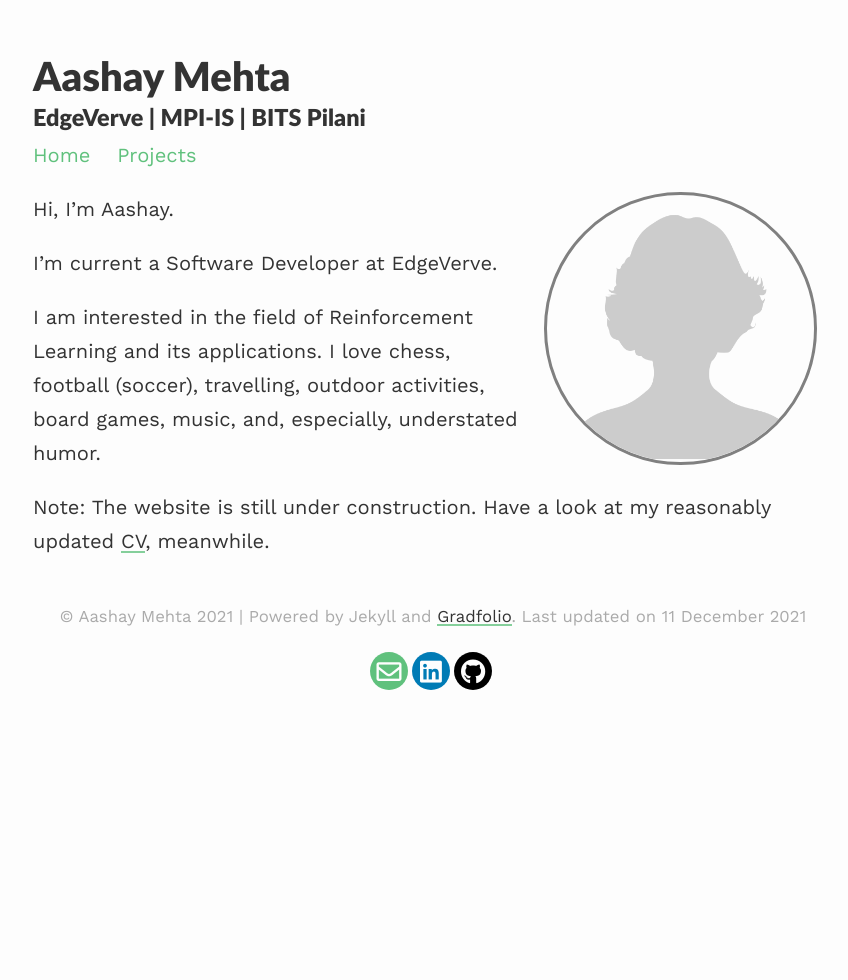
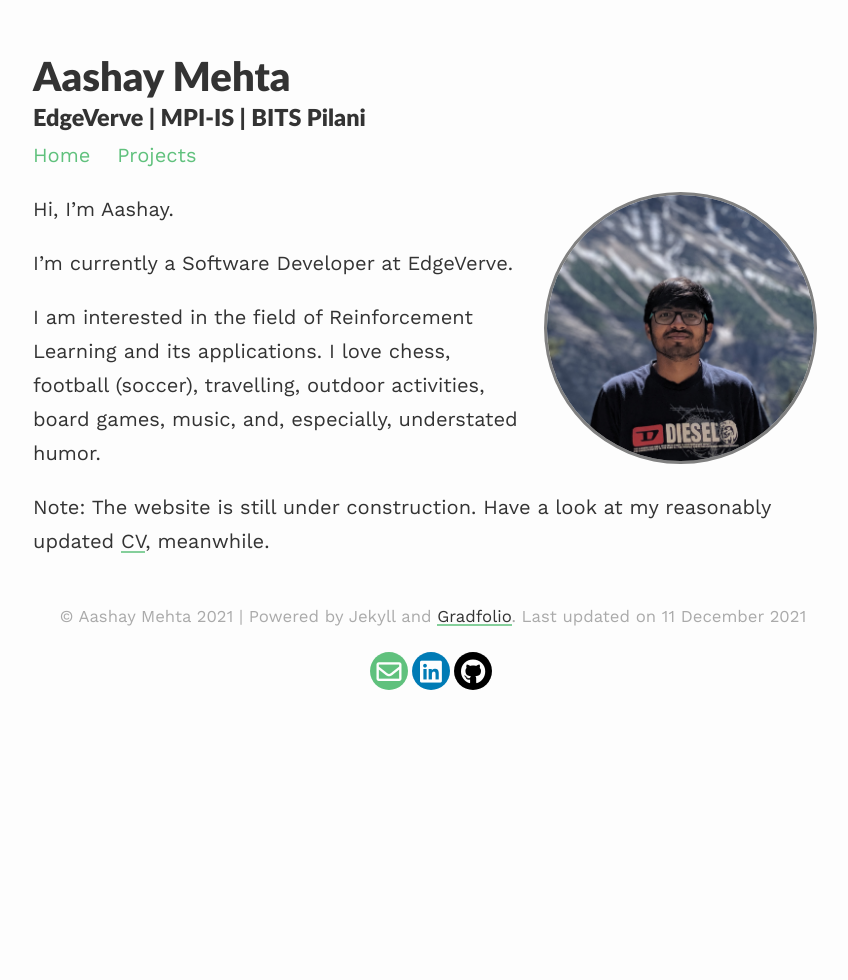
Before and after one commit to Aashay97/aashay97.github.io, a Jekyll site: the page built from index.md, in a window 1280 px wide. Shown: the whole page, without its empty margins (207-1055 px from the left). Built offline with Jekyll 4.4.1, drawn with Linux system fonts in a browser that asks for light colours; nearby versions of some CDN libraries.

Commit message:
Add profile picture

```diff
--- a/index.md
+++ b/index.md
@@ -3,13 +3,13 @@ layout: about
 permalink: /
 profile:
   align: right
-  image: profile.png
+  image: profile.jpg
 published: true
 ---
 
 Hi, I'm Aashay.
 
-I'm current a Software Developer at EdgeVerve.
+I'm currently a Software Developer at EdgeVerve.
 
 I am interested in the field of Reinforcement Learning and its applications. I love chess, football (soccer), travelling, outdoor activities, board games, music, and, especially, understated humor.
 
```
Also changed, not shown: assets/images/profile.jpg (added).
